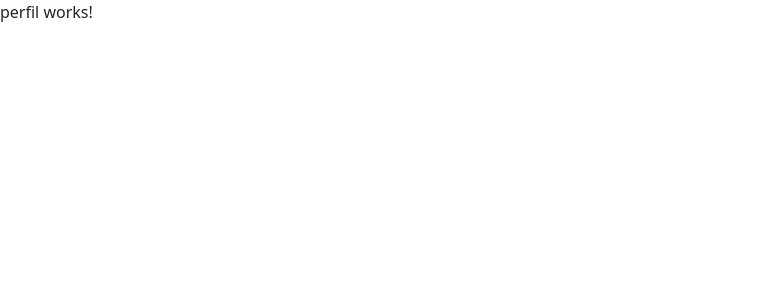
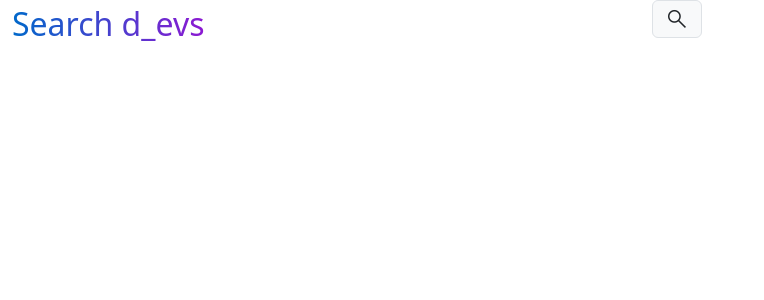
Before and after one commit to MatheusRPaixao/challange-petize, an Angular app: page /perfil/1 in a window 1280 px wide. Shown: the top 300 px of the page, without its empty margins (0-764 px from the left). Built offline with nearby package versions, Linux system fonts and the light colour scheme.

Commit message:
Refactor: perfil to profile

```diff
--- a/src/app/app-routing.module.ts
+++ b/src/app/app-routing.module.ts
@@ -1,7 +1,7 @@
 import { NgModule } from '@angular/core';
 import { RouterModule, Routes } from '@angular/router';
 import {HomeComponent} from './views/home/home.component';
-import {PerfilComponent} from './views/perfil/perfil.component';
+import {ProfileComponent} from './views/profile/profile.component';
 
 
 export const DEFAULT_ROUTE = '/home';
@@ -9,7 +9,7 @@ export const DEFAULT_ROUTE = '/home';
 const routes: Routes = [
   {path: '', redirectTo: DEFAULT_ROUTE, pathMatch: 'full'},
   {path: 'home', component: HomeComponent},
-  {path: 'perfil/:username', component: PerfilComponent},
+  {path: 'perfil/:username', component: ProfileComponent},
 ];
 
 @NgModule({
--- a/src/app/app.module.ts
+++ b/src/app/app.module.ts
@@ -4,7 +4,7 @@ import { BrowserModule } from '@angular/platform-browser';
 import { AppRoutingModule } from './app-routing.module';
 import { AppComponent } from './app.component';
 import { HomeComponent } from './views/home/home.component';
-import { PerfilComponent } from './views/perfil/perfil.component';
+import { ProfileComponent } from './views/profile/profile.component';
 import {ReactiveFormsModule} from '@angular/forms';
 import {HttpClientModule} from '@angular/common/http';
 import { SearchComponent } from './components/search/search.component';
@@ -13,7 +13,7 @@ import { SearchComponent } from './components/search/search.component';
   declarations: [
     AppComponent,
     HomeComponent,
-    PerfilComponent,
+    ProfileComponent,
     SearchComponent
   ],
   imports: [
--- a/src/app/views/perfil/perfil.component.html
+++ /dev/null
@@ -1 +0,0 @@
-<p>perfil works!</p>
--- a/src/app/views/perfil/perfil.component.ts
+++ /dev/null
@@ -1,15 +0,0 @@
-import { Component, OnInit } from '@angular/core';
-
-@Component({
-  selector: 'app-perfil',
-  templateUrl: './perfil.component.html',
-  styleUrls: ['./perfil.component.scss']
-})
-export class PerfilComponent implements OnInit {
-
-  constructor() { }
-
-  ngOnInit(): void {
-  }
-
-}
--- /dev/null
+++ b/src/app/views/profile/profile.component.html
@@ -0,0 +1,19 @@
+<div class="container-fluid profile-container">
+  <div class="row">
+    <div class="col">
+      <span class="search-devs">Search d_evs</span>
+    </div>
+    <div class="col">
+      <div class="input-group">
+        <span class="input-group-text">
+          <span class="material-symbols-outlined">
+            search
+          </span>
+        </span><!--
+        <input type="text" class="form-control" placeholder="Search" [formControl]="searchControl">
+        <button type="button" class="btn btn-primary" (click)="onSubmit()">Search</button>-->
+      </div>
+
+    </div>
+  </div>
+</div>
--- /dev/null
+++ b/src/app/views/profile/profile.component.scss
@@ -0,0 +1,5 @@
+.profile-container {
+  .search-devs {
+    --font-size: 32px ;
+  }
+}
--- /dev/null
+++ b/src/app/views/profile/profile.component.ts
@@ -0,0 +1,22 @@
+import { Component, OnInit } from '@angular/core';
+import {ActivatedRoute} from '@angular/router';
+
+@Component({
+  selector: 'app-profile',
+  templateUrl: './profile.component.html',
+  styleUrls: ['./profile.component.scss']
+})
+export class ProfileComponent implements OnInit {
+  username = '';
+
+  constructor(
+    private route: ActivatedRoute
+  ) { }
+
+  ngOnInit(): void {
+    this.route.params.subscribe(params => {
+      this.username = params.username;
+    })
+  }
+
+}
```
Also changed, not shown: src/app/views/perfil/perfil.component.scss (deleted).
